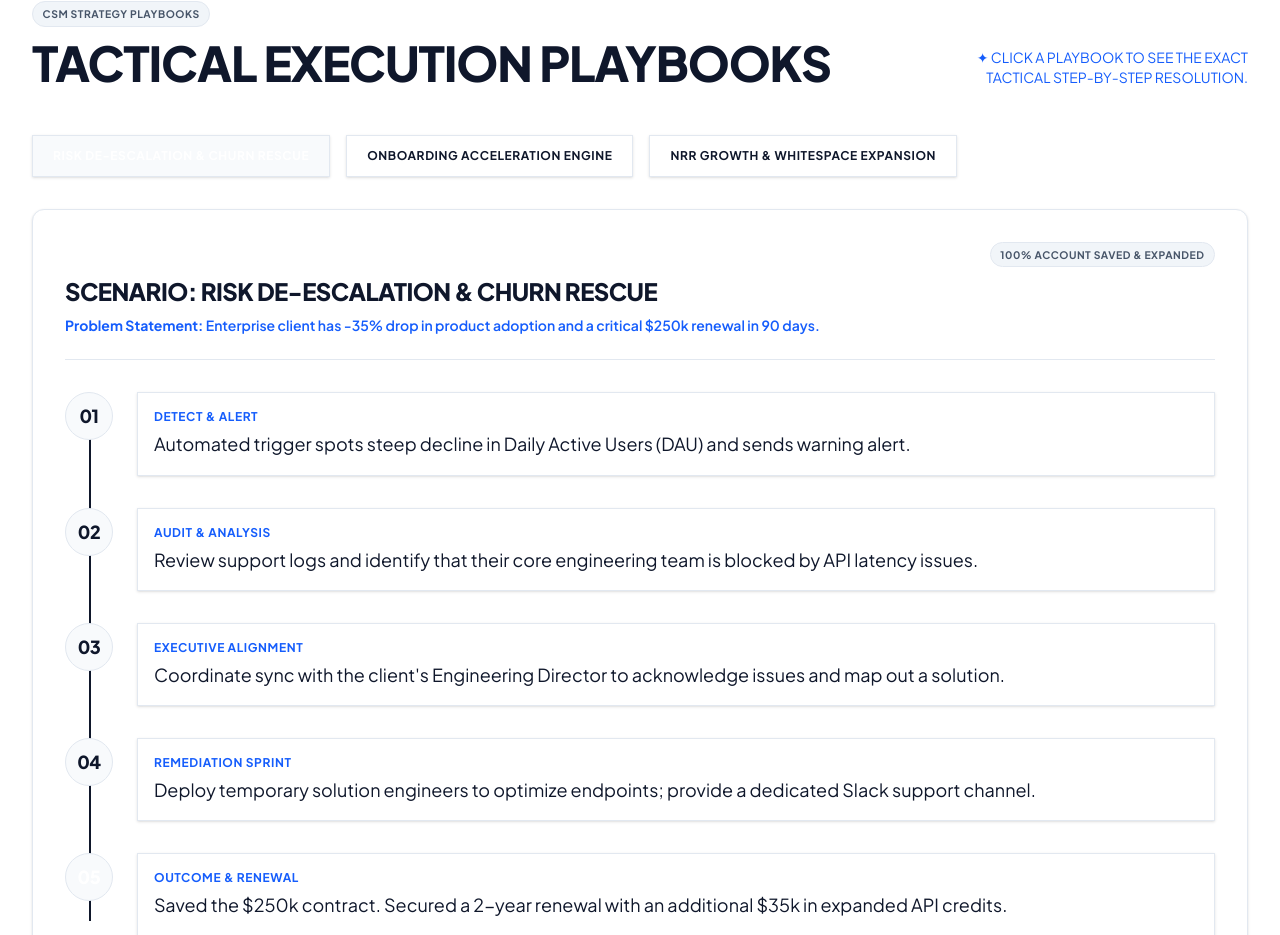
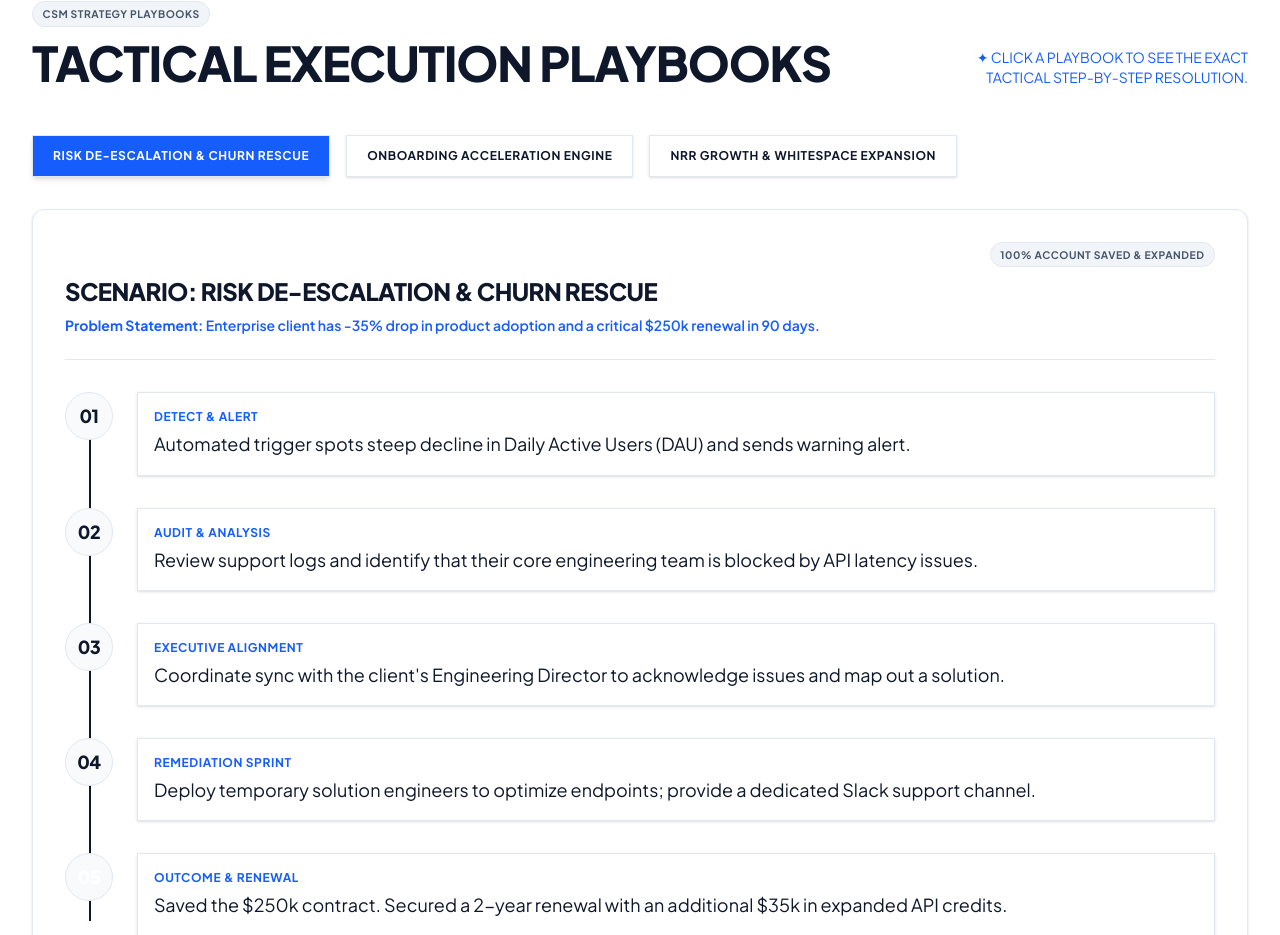
Before and after one commit to schristian9/CSM_Port, a Next.js app: page / in a window 1280 px wide. Shown: the part 3168-4103 px from the top of the page. Built offline with nearby package versions, Linux system fonts and the light colour scheme.

Commit message:
Fix active playbook button styling

```diff
--- a/components/Playbooks.js
+++ b/components/Playbooks.js
@@ -65,7 +65,7 @@ export default function Playbooks() {
             onClick={() => setActivePlaybook(idx)}
             className={`px-5 py-3 border border-slate-200 font-sans tracking-tight font-bold uppercase text-xs tracking-wider transition-all ${
               activePlaybook === idx
-                ? "bg-slate-50 text-white shadow-sm hover:shadow-md"
+                ? "bg-blue-600 text-white border-blue-600 shadow-md"
                 : "bg-white text-slate-900 hover:bg-slate-50 shadow-sm hover:shadow-md"
             }`}
           >
```
